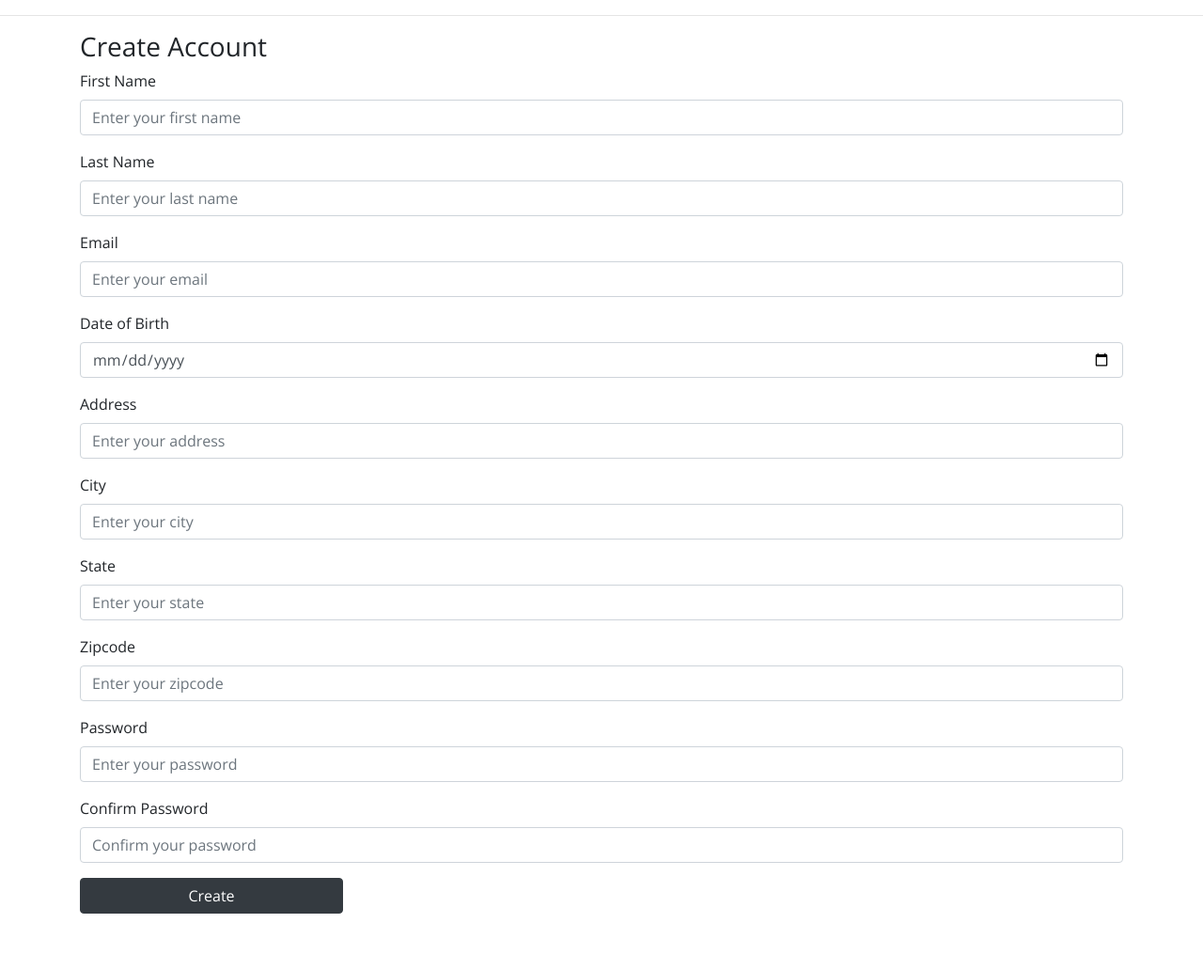
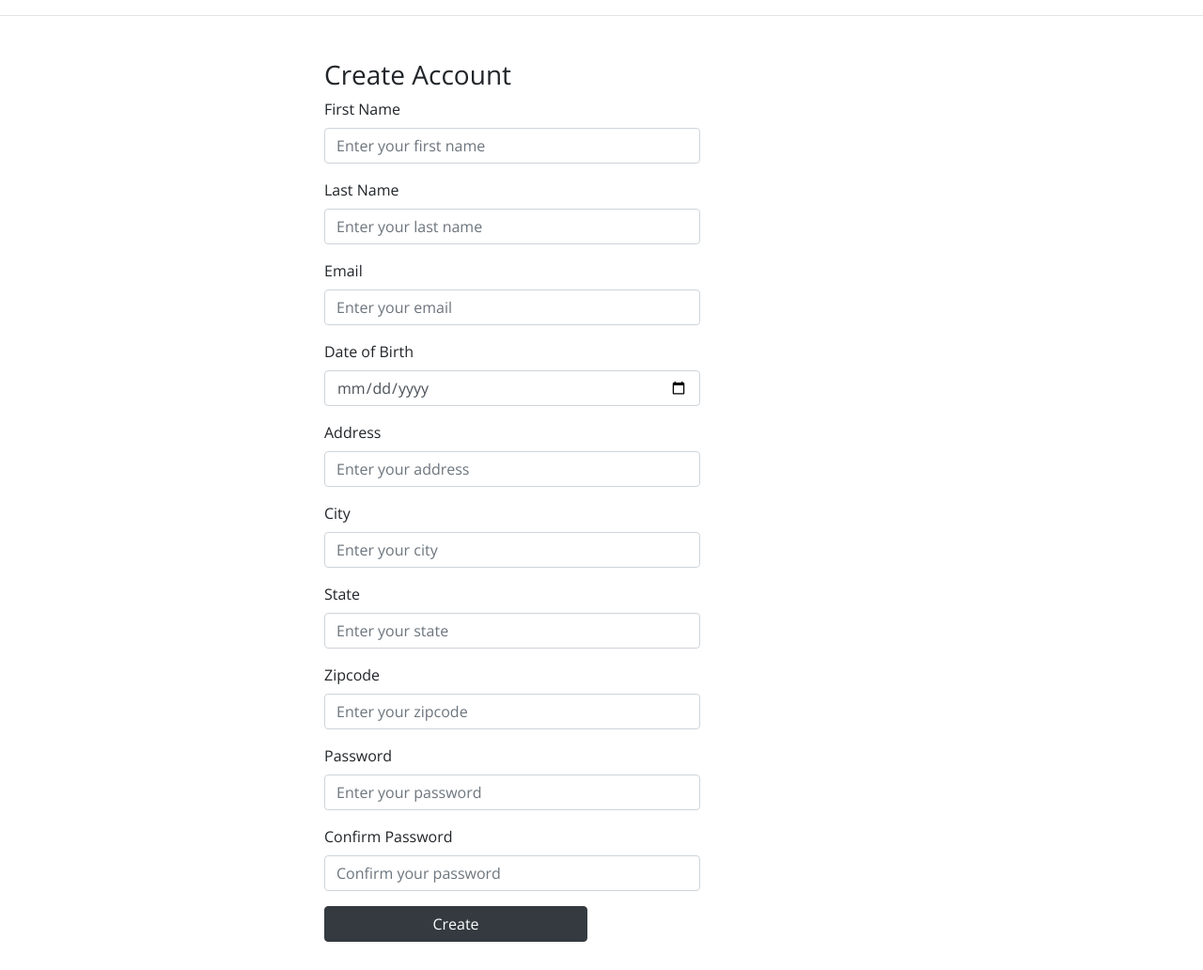
Before and after one commit to jaehyunan11/solo_project, a Django app: page /user_registration/ in a window 1280 px wide. Shown: the part 201-1233 px from the top of the page at 94% size. Before the commit the page ends 1173 px from the top, so only its background shows below. Run offline with Django 3.2, Linux system fonts and the light colour scheme; some libraries are stand-ins or nearby versions.

Commit message:
create account revise

```diff
--- a/shop_app/static/css/styles.css
+++ b/shop_app/static/css/styles.css
@@ -269,3 +269,15 @@ h1 {
     color: var(--color-black);
     text-decoration: underline;
 }
+
+
+/* Create Account */
+
+#create__account__container {
+    padding: 30px;
+    margin: 0px 230px;
+}
+
+#create__account__form {
+    width: 400px;
+}
--- a/shop_app/templates/user_registration.html
+++ b/shop_app/templates/user_registration.html
@@ -1,11 +1,12 @@
 {% extends 'shop_main.html' %}
 {% load static %}
 {% block content %}
-<div id="create__account__title">
-    <h3>Create Account</h3>
-</div>
-<div id="create__account">
+<div id="create__account__container">
+    <div id="create__account__title">
+        <h3>Create Account</h3>
+    </div>
     <form id="create__account__form" action="{% url 'store'%}" method=POST>
+        {% csrf_token %}
         <div class="form-group">
             <label for="first_name">First Name</label>
             <input type="text" class="form-control" placeholder="Enter your first name">
```
